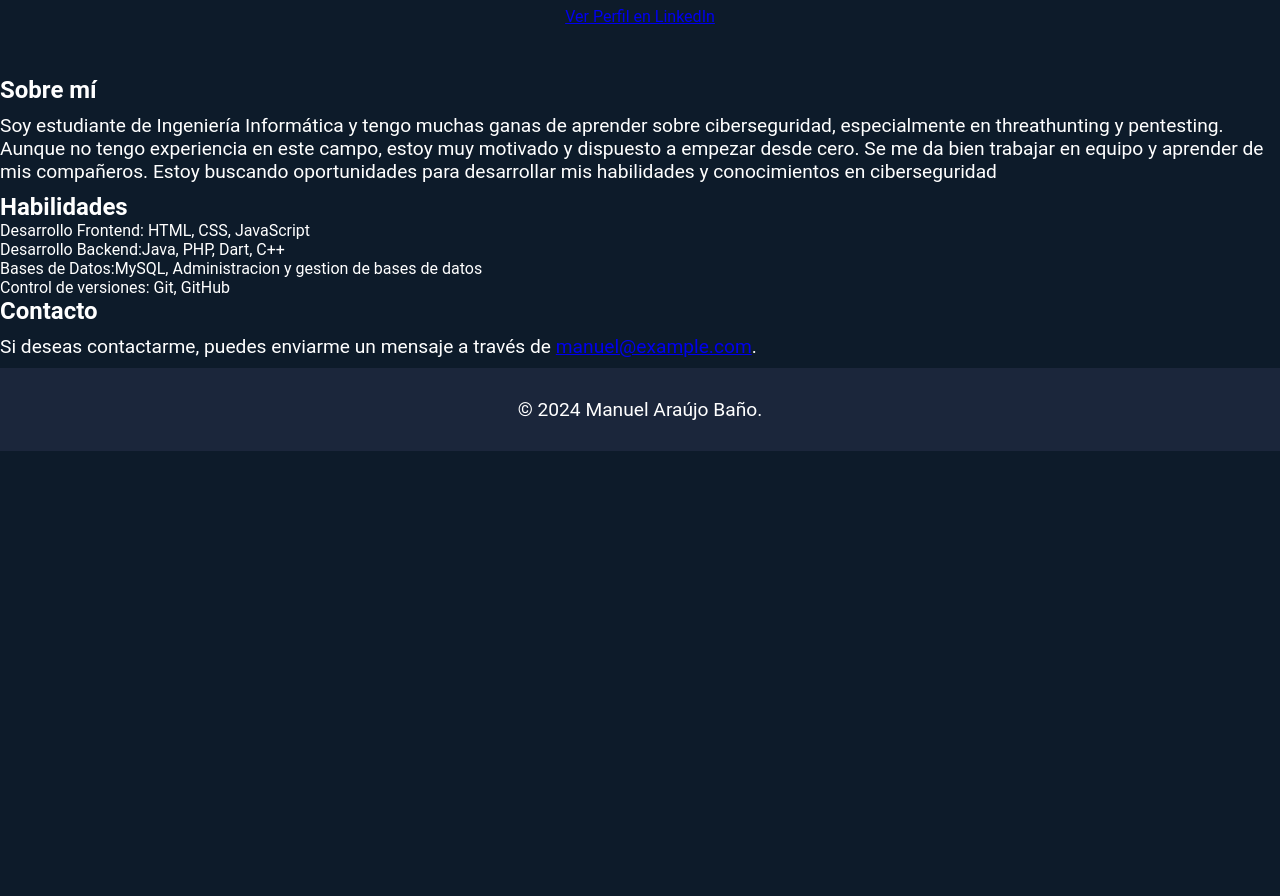
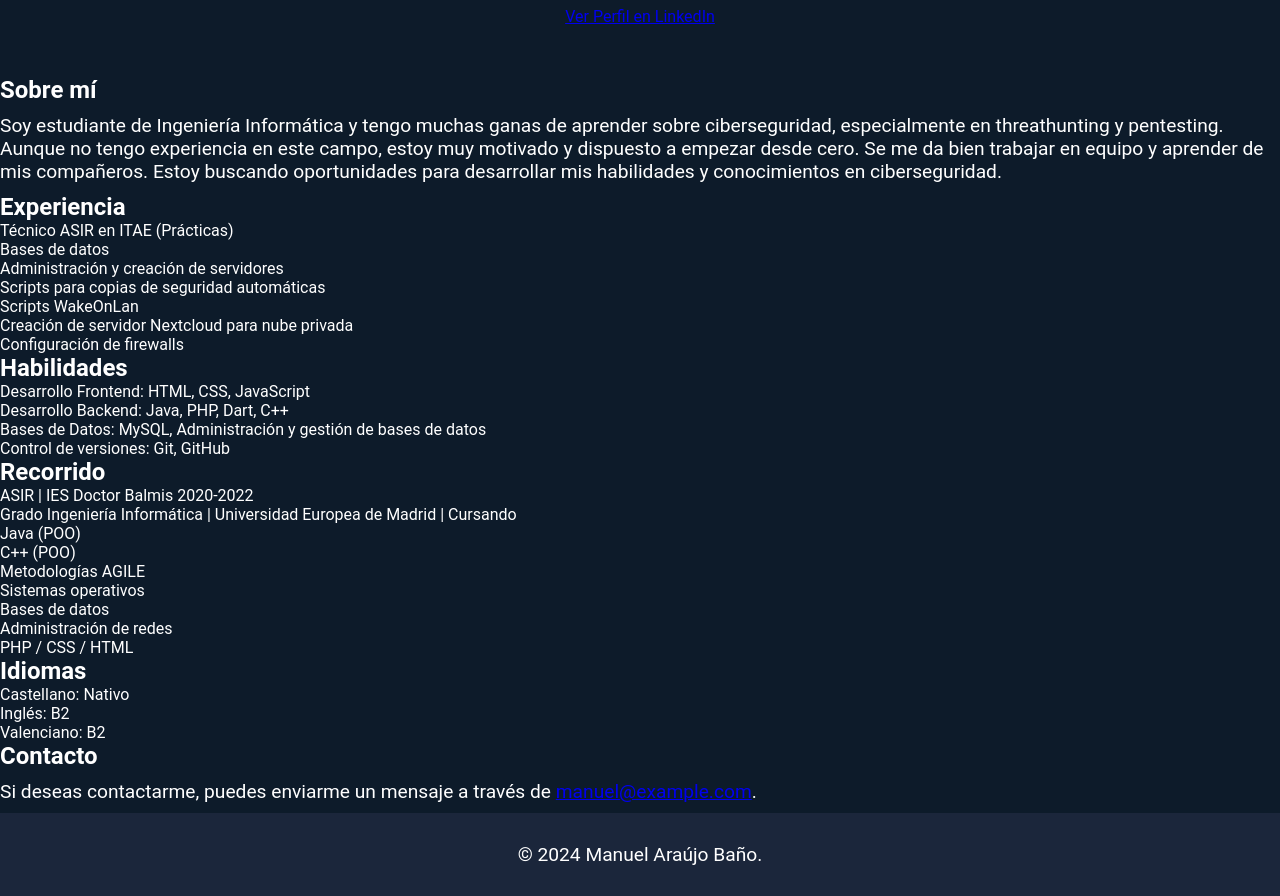
Before and after one commit to manu222/manu222.github.io, a plain HTML site: page index.html in a window 1280 px wide. Shown: the part 143-1039 px from the top of the page. Before the commit the page ends 800 px from the top, so only its background shows below. Drawn offline with Linux system fonts and the light colour scheme; a script that the page names is missing.

Commit message:
Update index.html

```diff
--- a/index.html
+++ b/index.html
@@ -11,7 +11,7 @@
     <header>
         <div class="container">
             <h1>Manuel Araújo Baño</h1>
-            <p>Estudiante de informatica | Entusiasta de la Tecnología y la ciberseguridad</p>
+            <p>Estudiante de informática | Entusiasta de la Tecnología y la ciberseguridad</p>
             <a href="https://www.linkedin.com/in/manuel-araújo-baño-87955a150/" target="_blank" class="linkedin-button">Ver Perfil en LinkedIn</a>
         </div>
     </header>
@@ -19,21 +19,53 @@
     <main>
         <section id="about">
             <h2>Sobre mí</h2>
-            <p>Soy estudiante de Ingeniería Informática y tengo muchas ganas de
-aprender sobre ciberseguridad, especialmente en threathunting y
-pentesting. Aunque no tengo experiencia en este campo, estoy muy
-motivado y dispuesto a empezar desde cero. Se me da bien trabajar en
-equipo y aprender de mis compañeros. Estoy buscando oportunidades
-para desarrollar mis habilidades y conocimientos en ciberseguridad</p>
+            <p>Soy estudiante de Ingeniería Informática y tengo muchas ganas de aprender sobre ciberseguridad, especialmente en threathunting y pentesting. Aunque no tengo experiencia en este campo, estoy muy motivado y dispuesto a empezar desde cero. Se me da bien trabajar en equipo y aprender de mis compañeros. Estoy buscando oportunidades para desarrollar mis habilidades y conocimientos en ciberseguridad.</p>
+        </section>
+
+        <section id="experience">
+            <h2>Experiencia</h2>
+            <ul>
+                <li>Técnico ASIR en ITAE (Prácticas)</li>
+                <li>Bases de datos</li>
+                <li>Administración y creación de servidores</li>
+                <li>Scripts para copias de seguridad automáticas</li>
+                <li>Scripts WakeOnLan</li>
+                <li>Creación de servidor Nextcloud para nube privada</li>
+                <li>Configuración de firewalls</li>
+            </ul>
         </section>
 
         <section id="skills">
             <h2>Habilidades</h2>
             <ul>
                 <li>Desarrollo Frontend: HTML, CSS, JavaScript</li>
-                <li>Desarrollo Backend:Java, PHP, Dart, C++</li>
-                <li>Bases de Datos:MySQL, Administracion y gestion de bases de datos</li>
+                <li>Desarrollo Backend: Java, PHP, Dart, C++</li>
+                <li>Bases de Datos: MySQL, Administración y gestión de bases de datos</li>
                 <li>Control de versiones: Git, GitHub</li>
+            </ul>
+        </section>
+
+        <section id="education">
+            <h2>Recorrido</h2>
+            <ul>
+                <li>ASIR | IES Doctor Balmis 2020-2022</li>
+                <li>Grado Ingeniería Informática | Universidad Europea de Madrid | Cursando</li>
+                <li>Java (POO)</li>
+                <li>C++ (POO)</li>
+                <li>Metodologías AGILE</li>
+                <li>Sistemas operativos</li>
+                <li>Bases de datos</li>
+                <li>Administración de redes</li>
+                <li>PHP / CSS / HTML</li>
+            </ul>
+        </section>
+
+        <section id="languages">
+            <h2>Idiomas</h2>
+            <ul>
+                <li>Castellano: Nativo</li>
+                <li>Inglés: B2</li>
+                <li>Valenciano: B2</li>
             </ul>
         </section>
 
```
